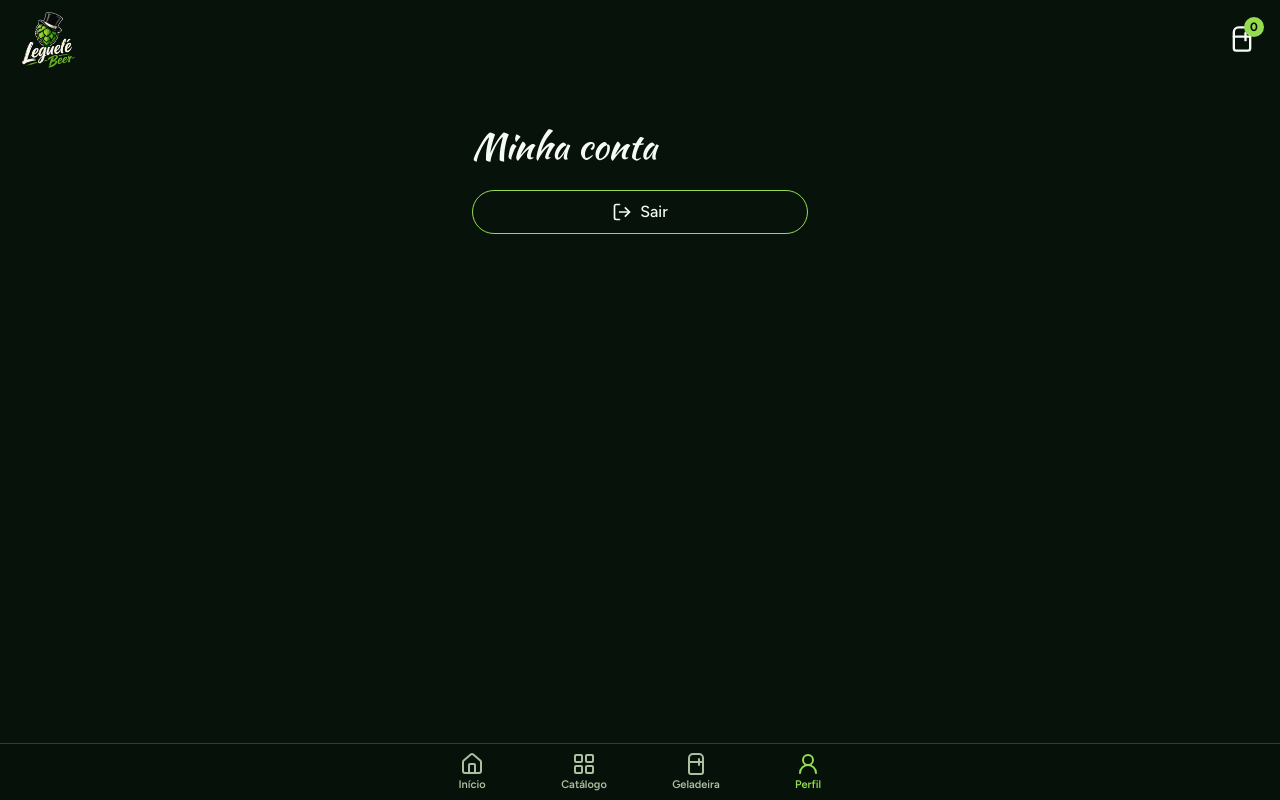
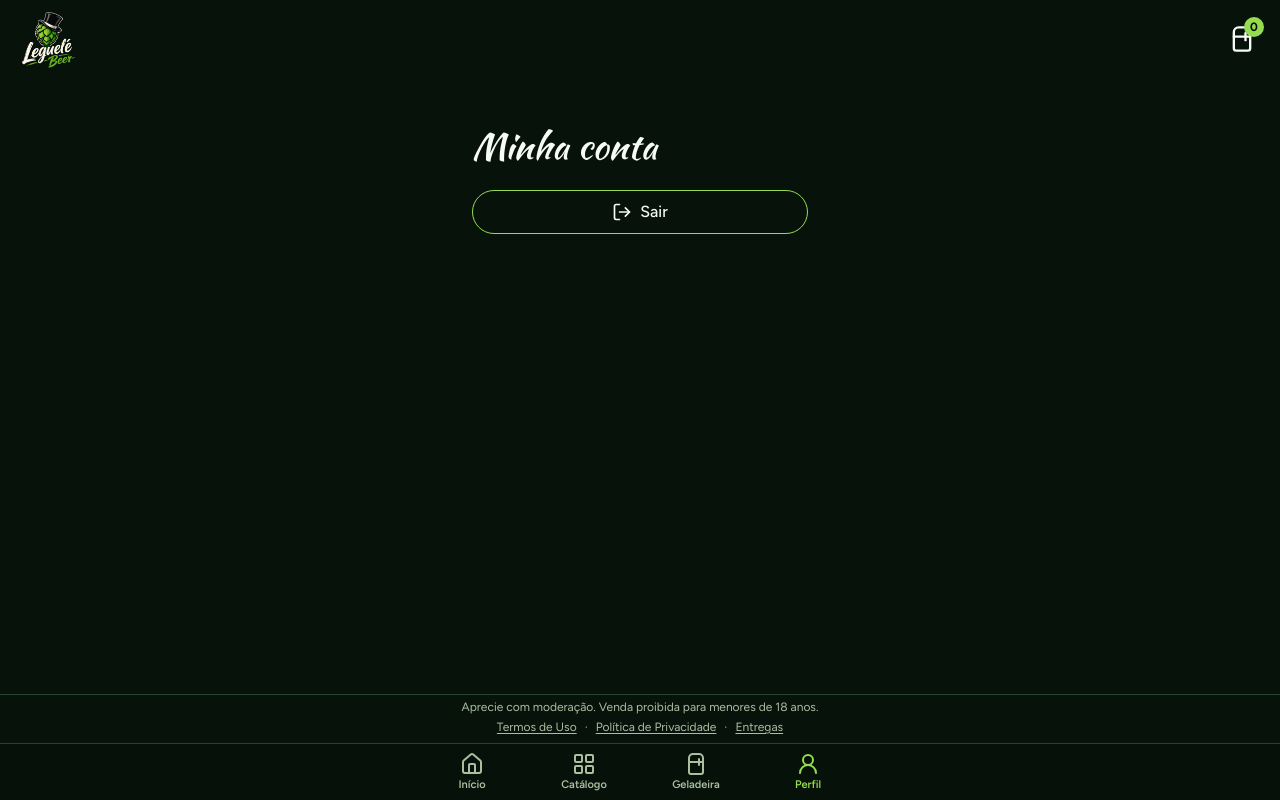
Before and after one commit to DiegoLCirqueira/Leguel-Beer, a Next.js app in the folder apps/web/: page /conta in a window 1280 px wide. Built offline with nearby package versions, Linux system fonts and the light colour scheme.

Commit message:
:sparkles: feat(web): mantém o rodapé na conta

```diff
--- a/apps/web/src/app/(loja)/conta/page.tsx
+++ b/apps/web/src/app/(loja)/conta/page.tsx
@@ -1,5 +1,6 @@
 import { LogOut } from "lucide-react";
 import type { Metadata } from "next";
+import { SiteFooter } from "@/components/site/site-footer";
 import { Button } from "@/components/ui";
 import { sairAction } from "../../sair/actions";
 
@@ -24,6 +25,7 @@ export default function Conta() {
           </Button>
         </form>
       </main>
+      <SiteFooter />
     </>
   );
 }
```
